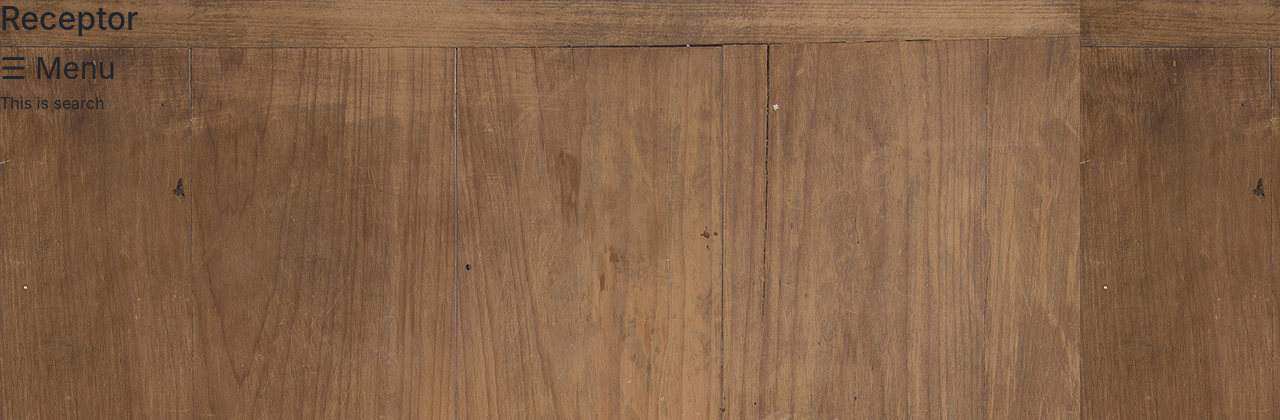
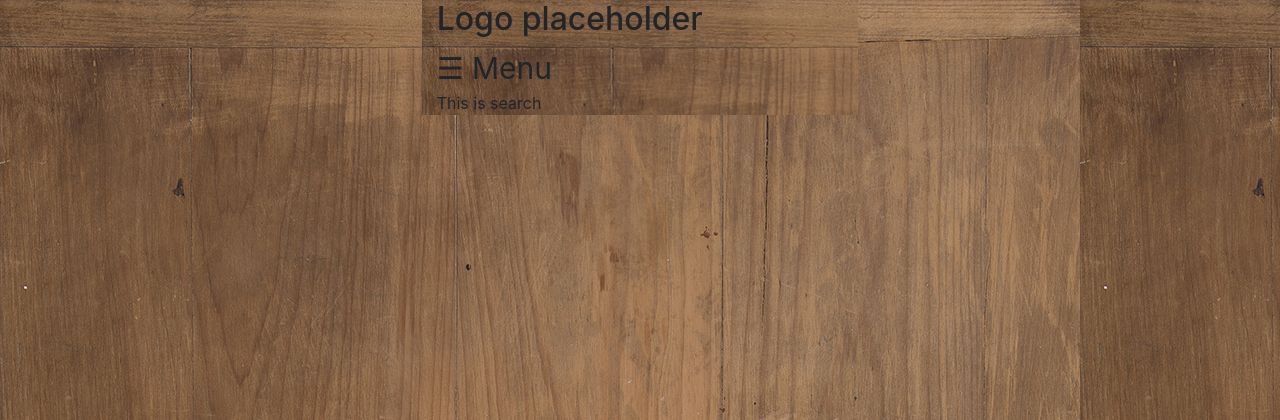
Before and after one commit to Maailmavallutaja/Receptor, a PHP site: page / in a window 1280 px wide. Shown: the top 420 px of the page. Run offline with PHP 8.4, Linux system fonts and the light colour scheme; some libraries are stand-ins or nearby versions.

Commit message:
centered, added to index.php

```diff
--- a/dunno.css
+++ b/dunno.css
@@ -124,3 +124,16 @@ form.example::after {
 #addRecipeSection, #aboutSection, #donationSection {
   display: none;
 }
+
+/* center content*/
+.col2 {
+  /* margin-left: 30%;
+  margin-right: 30%; */
+  background-image: url("bg.png");
+}
+@media only screen and (max-width: 600px){
+  .col-xs-12{
+    margin-left: 0px;
+    margin-right: 0px;
+  }
+}
--- a/index.php
+++ b/index.php
@@ -15,11 +15,20 @@
     <script src="https://ajax.googleapis.com/ajax/libs/jquery/1.12.4/jquery.min.js"></script>
 
     <title>Receptor</title>
-
+    <script language="JavaScript">
+    function showInput() {
+      document.getElementById('display').innerHTML =
+        document.getElementById("user_input").value;
+    }
+  </script>
 </head>
 <body>
-
-<body>
+<div id="container">
+  <div class="row">
+    <div class="col">
+          <p></p>
+    </div>
+  <div class="col col2">
 <!-- navigation-->
 <div id="mySidenav" class="sidenav">
   <a href="javascript:void(0)" class="closebtn" onclick="closeNav()">&times;</a>
@@ -35,9 +44,9 @@
   </form>
 -->
 </div>
-<div id="container">
-  <h2 class='logo'>Receptor</h2>
-  <span style="font-size:30px;cursor:pointer" onclick="openNav()">&#9776; Menu</span>
+
+    <h2 class='logo'>Logo placeholder</h2>
+    <span style="font-size:30px;cursor:pointer" onclick="openNav()">&#9776; Menu</span>
 
 
   <section id="searchRecipeSection">
@@ -101,7 +110,7 @@
     ?>
 
     <!-- Form for recipe-->
-    <form action="" method='POST' enctype='multipart/form-data'>
+    <form action="" method='POST' enctype='multipart/form-data' autocomplete='off'>
     <div class="form-group">
         <label for='recipeName'>Name</label>
         <input type="text" name="recipeName" id="recipeName">
@@ -146,6 +155,11 @@
   <section id='donationSection'>
     information about donation
   </section>
+  </div>
+      <div class="col"></div>
+    </div>
+
+  </div>
 <script>
   //Navigation open/close
   function openNav() {
```
